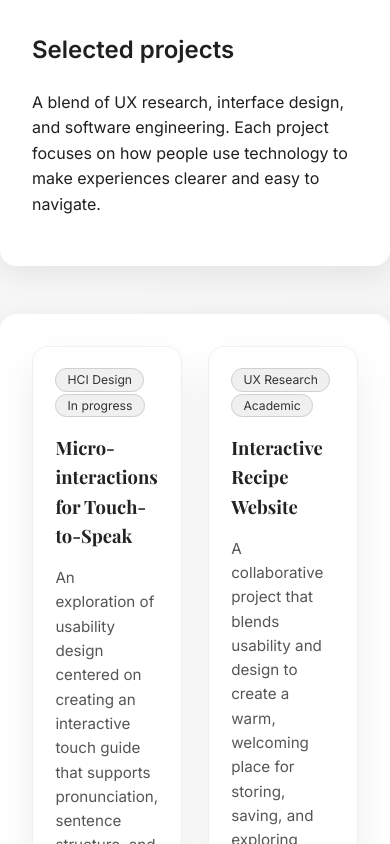
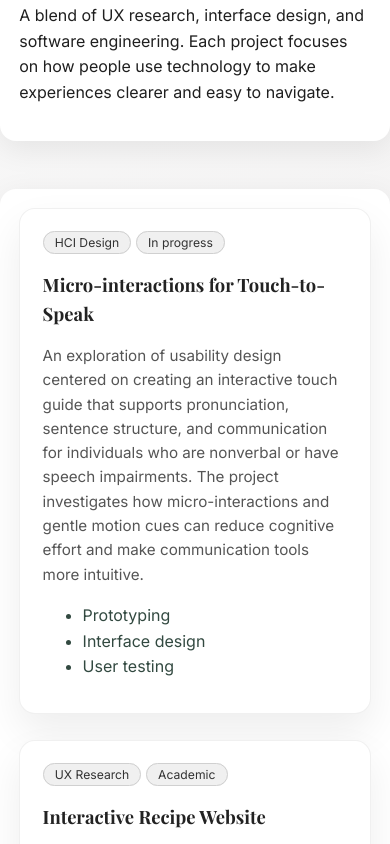
Before and after one commit to savhannab/savhannab.github.io, a website: page pages/projects.html in a window 390 px wide. Shown: the part 470-1314 px from the top of the page. Drawn offline with nearby package versions, Linux system fonts and the light colour scheme.

Commit message:
updates css

```diff
--- a/style.css
+++ b/style.css
@@ -171,7 +171,7 @@ body {
 }
 
 /* Responsive */
-@media (max-width: 900px) {
+@media (max-width: 480px) {
   .container {
     flex-direction: column;
     padding: 2rem;
@@ -184,22 +184,6 @@ body {
   .columns {
     flex-direction: column;
     gap: 1.5rem;
-  }
-}
-
-@media (max-width: 600px) {
-  .projects-grid {
-    grid-template-columns: 1fr;
-    gap: 1rem;
-  }
-  .projects-card {
-    width: 100%;
-  }
-  .project-content,
-  .project-title,
-  .project-description {
-    max-width: 100%;
-    overflow-wrap: break-word;
   }
 }
 
@@ -217,6 +201,9 @@ body {
   box-shadow: 0 18px 40px rgba(0,0,0,0.07);
   border: 1px solid rgba(0,0,0,0.06);
   overflow: hidden;
+  width: 100%;
+  max-width: 100%;
+  box-sizing: border-box;
 }
 
 /* Thumbnails */
@@ -233,18 +220,22 @@ body {
 /* Content */
 .project-content {
   padding: 1.25rem 1.4rem 1.1rem;
+  max-width: 100%;
+  overflow-wrap: break-word;
 }
 
 .project-title {
   font-family: "Playfair Display", serif;
   font-size: 1.15rem;
   color: #222;
+  max-width: 100%;
 }
 
 .project-description {
   font-size: 0.95rem;
   color: #555;
   text-decoration: none;
+  max-width: 100%;
 }
 
 a {
@@ -299,3 +290,28 @@ a {
 .field-group {
   padding: 5px;
 }
+
+/* Mobile Fixes */
+@media (max-width: 800px) {
+  .container {
+    flex-direction: column;
+    padding: 1.2rem;
+    gap: 1.5rem;
+    max-width: 100% !important;
+  }
+
+  .projects-grid {
+    grid-template-columns: 1fr !important;
+  }
+
+  .project-content,
+  .project-title,
+  .project-description {
+    max-width: 100%;
+    overflow-wrap: break-word;
+  }
+}
+
+html, body {
+  overflow-x: hidden;
+}
```
